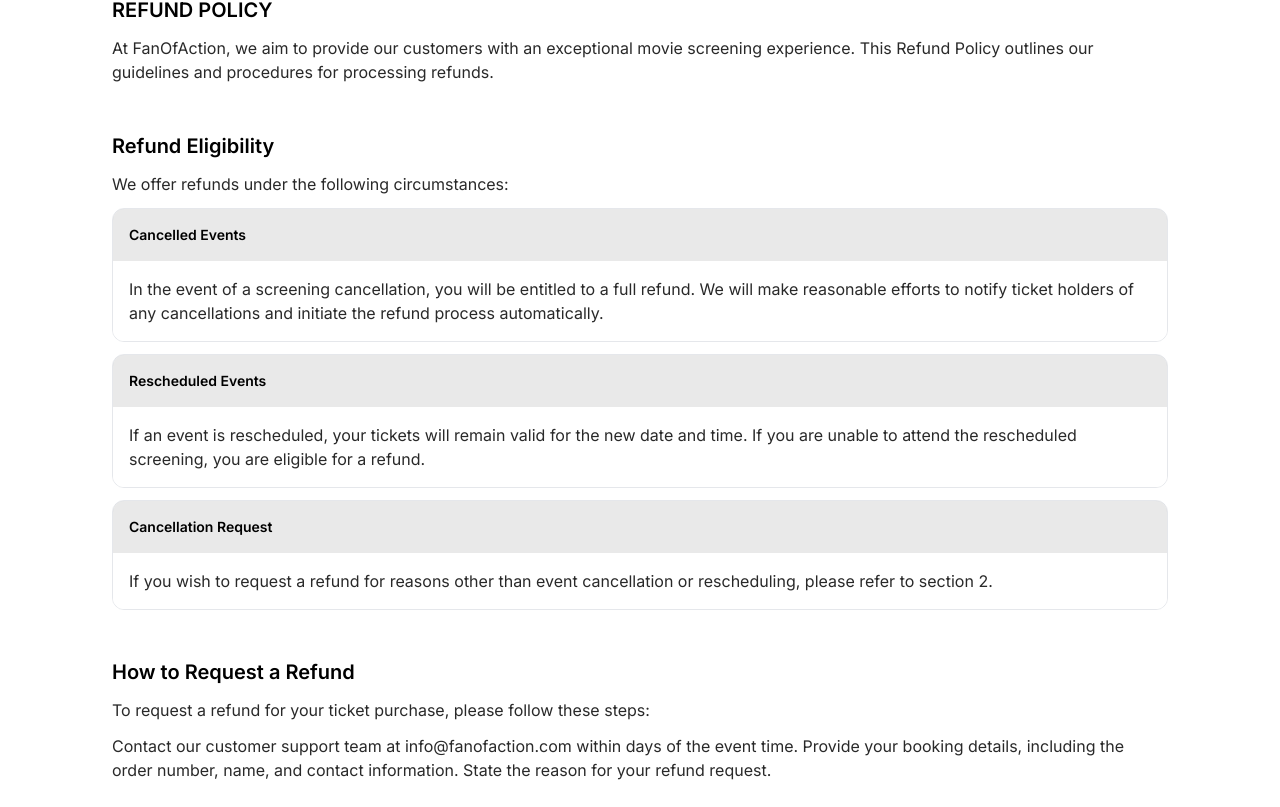
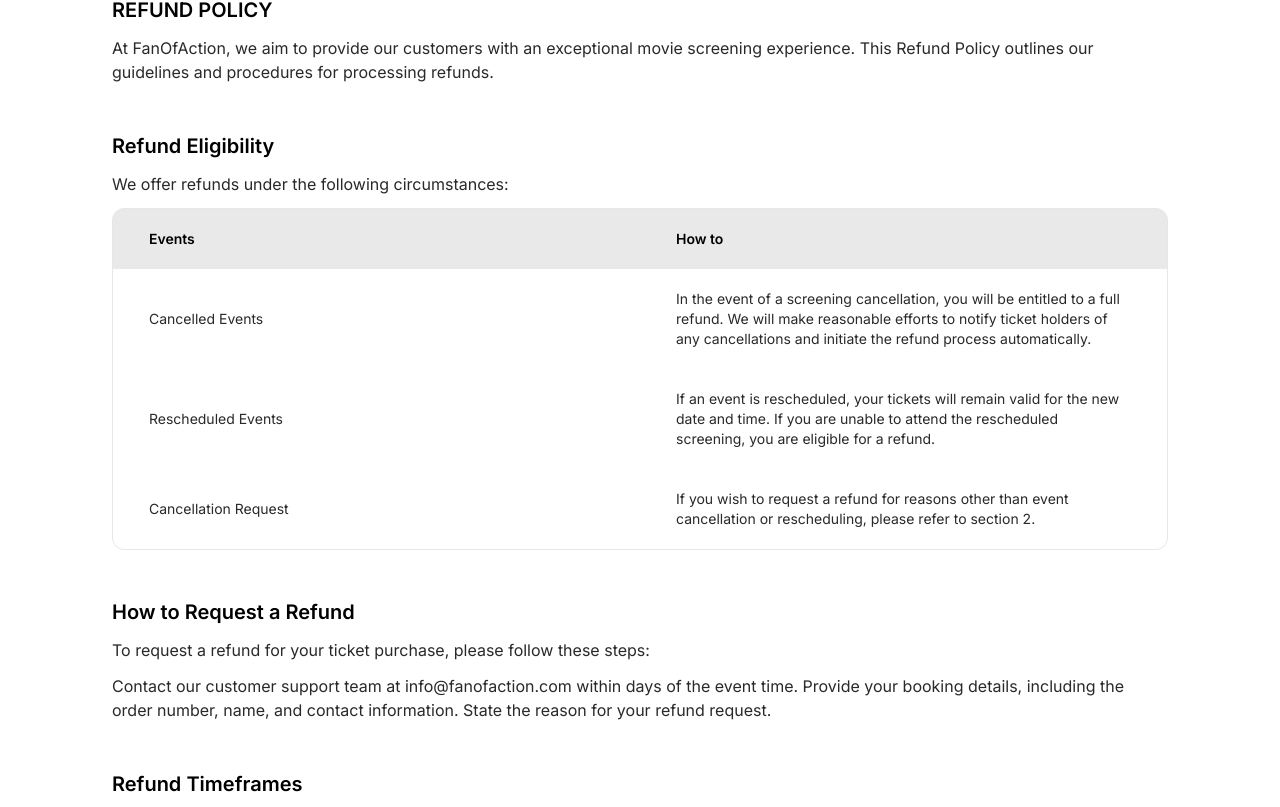
Before and after one commit to fanofactioncode/frontend, a Next.js app: page /refund-and-cancellation-policy in a window 1280 px wide. Shown: the part 551-1358 px from the top of the page. Built offline with nearby package versions, Linux system fonts and the light colour scheme.

Commit message:
style: refund table updated responsively

```diff
--- a/src/app/refund-and-cancellation-policy/page.tsx
+++ b/src/app/refund-and-cancellation-policy/page.tsx
@@ -39,7 +39,63 @@
             </h3>
             <p>We offer refunds under the following circumstances:</p>
 
-            <div className="border rounded-xl overflow-hidden">
+            <div className="hidden sm:block border rounded-xl overflow-hidden">
+              <table className="table-fixed w-full">
+                <thead className="bg-text-sub/10 p-4">
+                  <tr>
+                    <th className="text-sm text-left px-9 py-5 font-semibold text-text">
+                      Events
+                    </th>
+                    <th className="text-sm text-left px-9 py-5 font-semibold text-text">
+                      How to
+                    </th>
+                  </tr>
+                </thead>
+
+                <tbody>
+                  <tr>
+                    <td className="px-9 py-5">
+                      <p className="text-sm">Cancelled Events</p>
+                    </td>
+                    <td className="px-9 py-5">
+                      <p className="text-sm">
+                        In the event of a screening cancellation, you will be
+                        entitled to a full refund. We will make reasonable
+                        efforts to notify ticket holders of any cancellations
+                        and initiate the refund process automatically.
+                      </p>
+                    </td>
+                  </tr>
+                  <tr>
+                    <td className="px-9 py-5">
+                      <p className="text-sm">Rescheduled Events</p>
+                    </td>
+                    <td className="px-9 py-5">
+                      <p className="text-sm">
+                        If an event is rescheduled, your tickets will remain
+                        valid for the new date and time. If you are unable to
+                        attend the rescheduled screening, you are eligible for a
+                        refund.
+                      </p>
+                    </td>
+                  </tr>
+                  <tr>
+                    <td className="px-9 py-5">
+                      <p className="text-sm">Cancellation Request</p>
+                    </td>
+                    <td className="px-9 py-5">
+                      <p className="text-sm">
+                        If you wish to request a refund for reasons other than
+                        event cancellation or rescheduling, please refer to
+                        section 2.
+                      </p>
+                    </td>
+                  </tr>
+                </tbody>
+              </table>
+            </div>
+
+            <div className="sm:hidden border rounded-xl overflow-hidden">
               <div className="bg-text-sub/10 p-4">
                 <h4 className="text-sm font-semibold text-text">
                   Cancelled Events
@@ -55,7 +111,7 @@
               </div>
             </div>
 
-            <div className="border rounded-xl overflow-hidden">
+            <div className="sm:hidden border rounded-xl overflow-hidden">
               <div className="bg-text-sub/10 p-4">
                 <h4 className="text-sm font-semibold text-text">
                   Rescheduled Events
@@ -70,7 +126,7 @@
               </div>
             </div>
 
-            <div className="border rounded-xl overflow-hidden">
+            <div className="sm:hidden border rounded-xl overflow-hidden">
               <div className="bg-text-sub/10 p-4">
                 <h4 className="text-sm font-semibold text-text">
                   Cancellation Request
```
